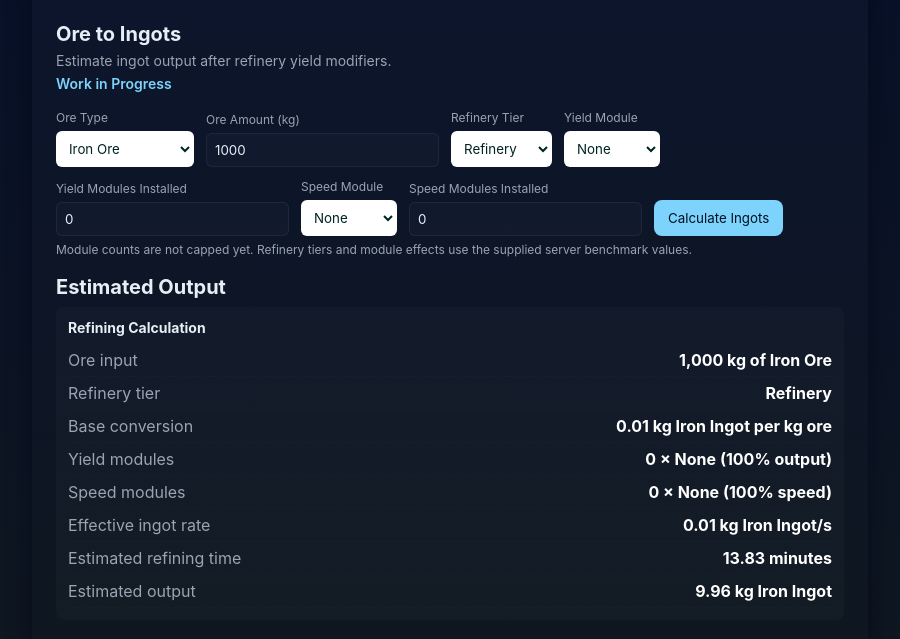
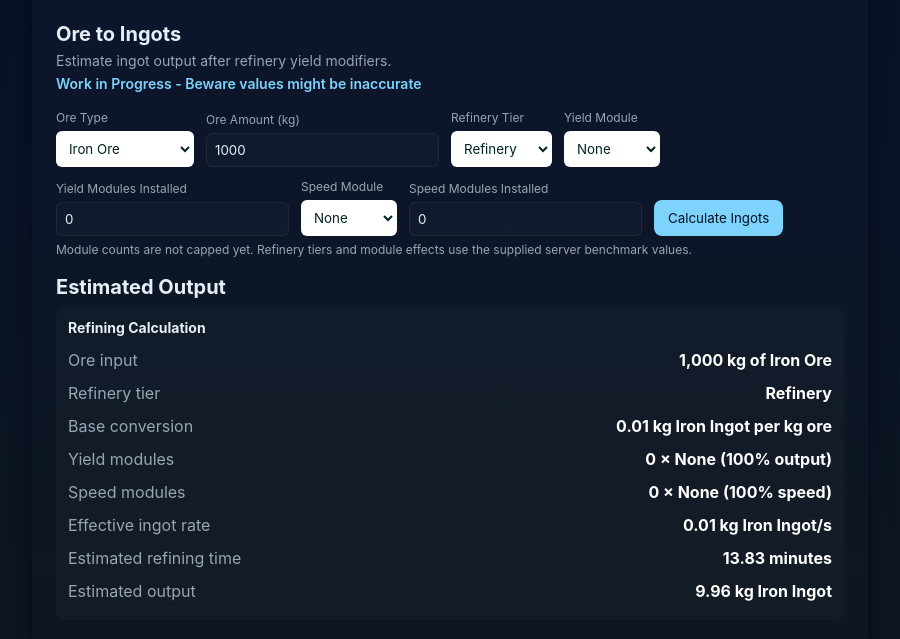
Before and after one commit to Triton0001/SI-Companion, an Electron app: page index.html in a window 900 px wide. Both pictures are taken after a click on the tab "Ore to Ingots". Shown: the part 107-746 px from the top of the page. Drawn offline with Linux system fonts and the light colour scheme.

Commit message:
Clarify ore calculator accuracy warning

```diff
--- a/index.html
+++ b/index.html
@@ -49,7 +49,7 @@
       <div class="tool-heading">
         <h2>Ore to Ingots</h2>
         <p>Estimate ingot output after refinery yield modifiers.</p>
-        <p class="work-in-progress">Work in Progress</p>
+        <p class="work-in-progress">Work in Progress - Beware values might be inaccurate</p>
       </div>
       <div class="controls">
         <div class="field">
```
